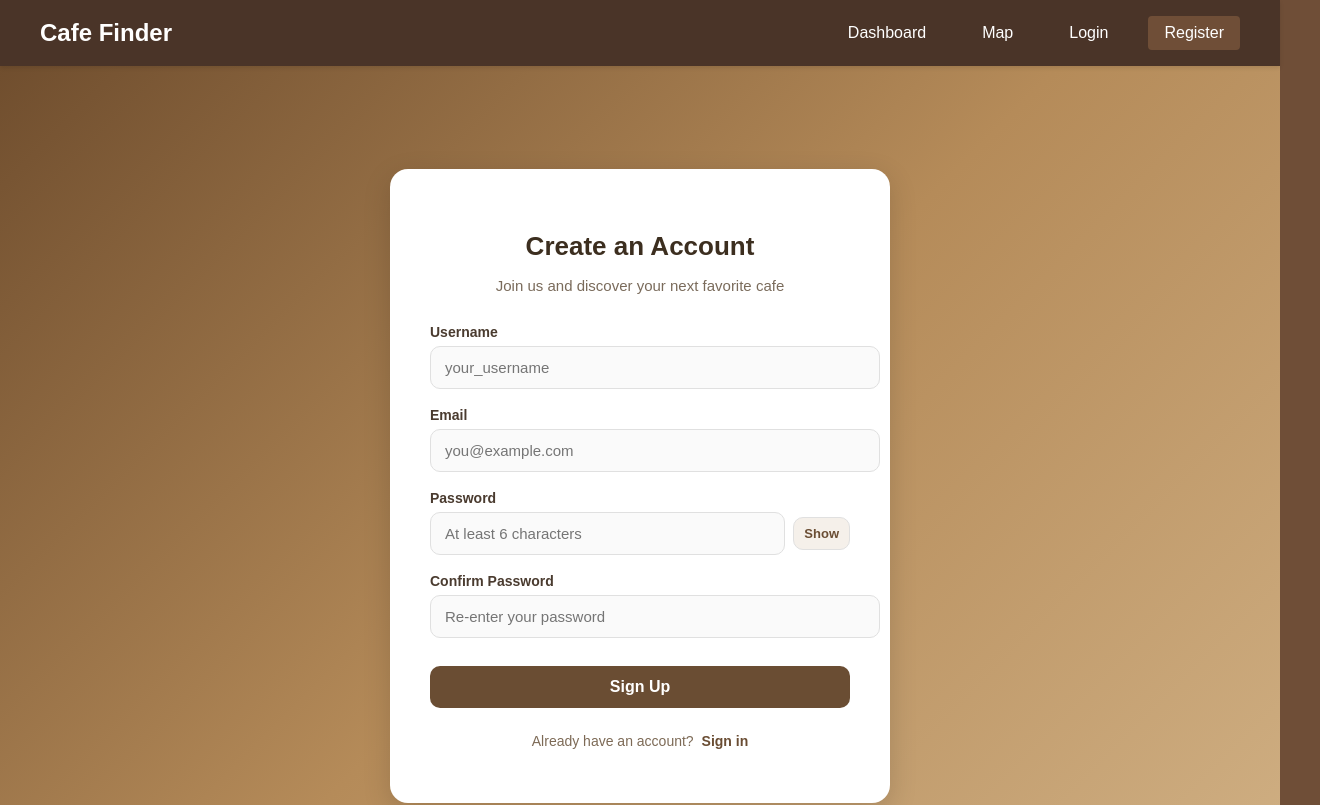
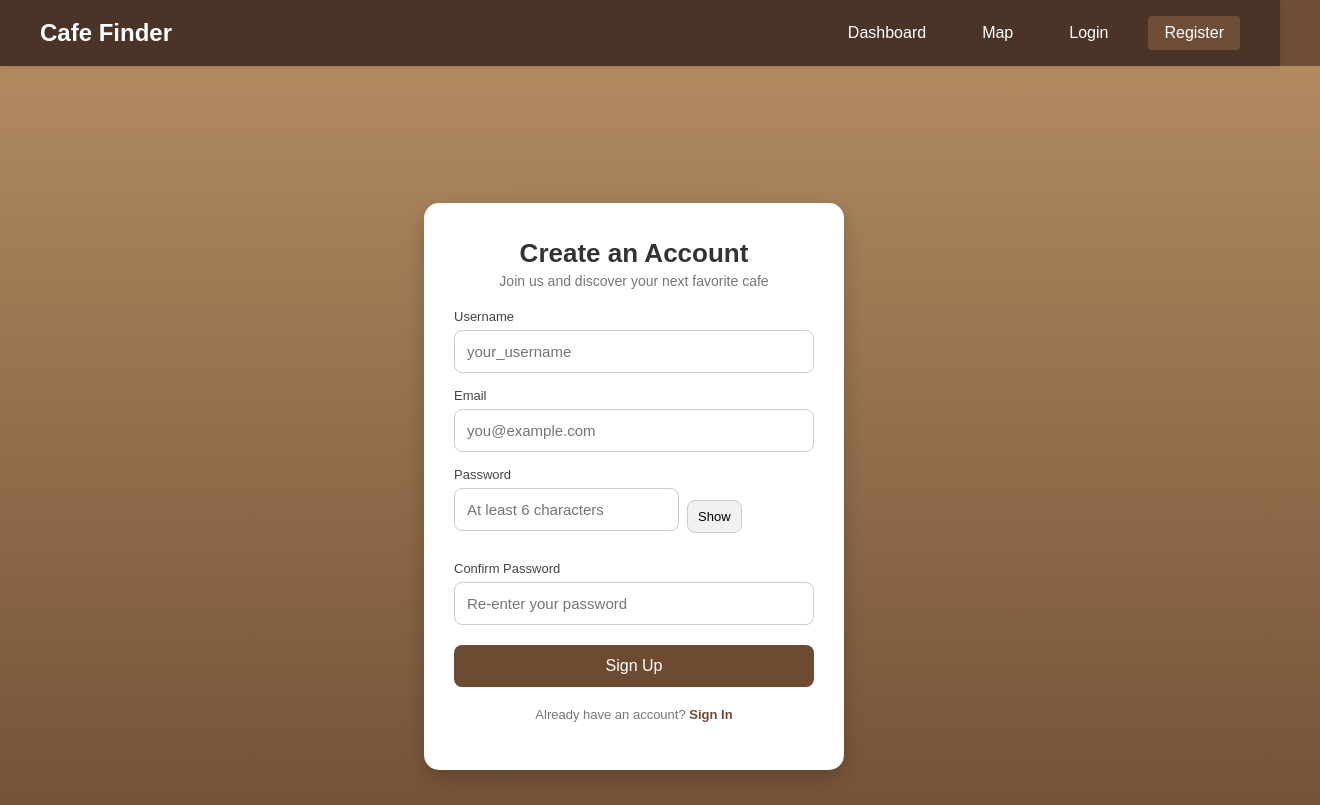
Before and after one commit to zhang-yuhui/CSCI-201-Project, a React (Create React App) app in the folder frontend/: page /register in a window 1280 px wide. Shown: the top 805 px of the page, 1320 px wide, since content can reach past the window. Built offline with nearby package versions, Linux system fonts and the light colour scheme.

Commit message:
Fixed UI centering for login/register pages, matched signup UI to login, added password features to signup, and updated AuthController backend validation

```diff
--- a/frontend/src/components/Login.js
+++ b/frontend/src/components/Login.js
@@ -90,7 +90,8 @@ const styles = {
     padding: '35px 30px',
     borderRadius: '15px',
     textAlign: 'center',
-    boxShadow: '0px 8px 20px rgba(0,0,0,0.2)'
+    boxShadow: '0px 8px 20px rgba(0,0,0,0.2)',
+    transform: 'translateX(-26px)'
   },
 
   icon: {
--- a/frontend/src/components/Register.js
+++ b/frontend/src/components/Register.js
@@ -1,5 +1,5 @@
 import React, { useState } from 'react';
-import { useNavigate, Link } from 'react-router-dom';
+import { useNavigate } from 'react-router-dom';
 import AuthService from '../services/AuthService';
 
 const Register = () => {
@@ -19,10 +19,9 @@ const Register = () => {
     setErrors({});
     setSuccess('');
 
-    // --- Frontend validation ---
     const newErrors = {};
 
-    // Username: min 3 chars, only letters/numbers/underscore
+    // Username validation
     if (!username || username.trim().length < 3) {
       newErrors.username = 'Username must be at least 3 characters.';
     } else if (!/^[a-zA-Z0-9_]+$/.test(username)) {
@@ -30,12 +29,12 @@ const Register = () => {
         'Username can only contain letters, numbers, or underscores.';
     }
 
-    // Simple email validation
+    // Email validation
     if (!email || !/^\S+@\S+\.\S+$/.test(email)) {
       newErrors.email = 'Please enter a valid email address.';
     }
 
-    // Password validation: 6+ chars, uppercase, lowercase, number, special char
+    // Password validation
     const passwordErrors = [];
     if (password.length < 6) {
       passwordErrors.push('at least 6 characters');
@@ -52,18 +51,23 @@ const Register = () => {
     if (!/[!@#$%^&*(),.?":{}|<>]/.test(password)) {
       passwordErrors.push('one special character');
     }
-
     if (passwordErrors.length > 0) {
       newErrors.password =
         'Password must contain ' + passwordErrors.join(', ') + '.';
     }
 
-    // Confirm password check
+    // Confirm password
     if (confirmPassword !== password) {
       newErrors.confirmPassword = 'Passwords do not match.';
     }
 
+    // If any frontend validation errors, show banner like Login + field errors
     if (Object.keys(newErrors).length > 0) {
+      const fieldMessages = Object.entries(newErrors)
+        .filter(([key]) => key !== 'general')
+        .map(([, msg]) => msg);
+      newErrors.general = fieldMessages.join(' ');
+
       setErrors(newErrors);
       return;
     }
@@ -73,11 +77,22 @@ const Register = () => {
     try {
       await AuthService.register(username, email, password);
       setSuccess('Registration successful! Redirecting...');
+      setErrors({});
       setTimeout(() => navigate('/login'), 1800);
     } catch (err) {
       const errorData = err.response?.data;
       if (typeof errorData === 'object' && errorData !== null) {
-        setErrors(errorData);
+        // backend might send field errors — also mirror into .general
+        const backendErrors = { ...errorData };
+        if (!backendErrors.general) {
+          const msgs = Object.values(backendErrors);
+          if (msgs.length > 0 && typeof msgs[0] === 'string') {
+            backendErrors.general = msgs.join(' ');
+          } else {
+            backendErrors.general = 'Registration failed. Please try again.';
+          }
+        }
+        setErrors(backendErrors);
       } else {
         setErrors({
           general: errorData || 'Registration failed. Please try again.',
@@ -98,8 +113,6 @@ const Register = () => {
         {success && <div style={styles.success}>{success}</div>}
 
         <form onSubmit={handleSubmit} style={styles.form}>
-          {/* USERNAME */}
-          <div style={styles.formGroup}>
           <label style={styles.label}>Username</label>
           <input
             type="text"
@@ -109,17 +122,14 @@ const Register = () => {
             minLength={3}
             style={{
               ...styles.input,
-                borderColor: errors.username ? '#c0392b' : '#e0e0e0',
+              borderColor: errors.username ? '#c0392b' : '#ccc',
             }}
             placeholder="your_username"
           />
           {errors.username && (
             <div style={styles.fieldError}>{errors.username}</div>
           )}
-          </div>
 
-          {/* EMAIL */}
-          <div style={styles.formGroup}>
           <label style={styles.label}>Email</label>
           <input
             type="email"
@@ -128,17 +138,14 @@ const Register = () => {
             required
             style={{
               ...styles.input,
-                borderColor: errors.email ? '#c0392b' : '#e0e0e0',
+              borderColor: errors.email ? '#c0392b' : '#ccc',
             }}
             placeholder="you@example.com"
           />
           {errors.email && (
             <div style={styles.fieldError}>{errors.email}</div>
           )}
-          </div>
 
-          {/* PASSWORD */}
-          <div style={styles.formGroup}>
           <label style={styles.label}>Password</label>
           <div style={styles.passwordWrapper}>
             <input
@@ -146,10 +153,9 @@ const Register = () => {
               value={password}
               onChange={(e) => setPassword(e.target.value)}
               required
-                minLength={6}
               style={{
                 ...styles.input,
-                  borderColor: errors.password ? '#c0392b' : '#e0e0e0',
+                borderColor: errors.password ? '#c0392b' : '#ccc',
               }}
               placeholder="At least 6 characters"
             />
@@ -164,10 +170,7 @@ const Register = () => {
           {errors.password && (
             <div style={styles.fieldError}>{errors.password}</div>
           )}
-          </div>
 
-          {/* CONFIRM PASSWORD */}
-          <div style={styles.formGroup}>
           <label style={styles.label}>Confirm Password</label>
           <input
             type={showPassword ? 'text' : 'password'}
@@ -176,142 +179,156 @@ const Register = () => {
             required
             style={{
               ...styles.input,
-                borderColor: errors.confirmPassword ? '#c0392b' : '#e0e0e0',
+              borderColor: errors.confirmPassword ? '#c0392b' : '#ccc',
             }}
             placeholder="Re-enter your password"
           />
           {errors.confirmPassword && (
             <div style={styles.fieldError}>{errors.confirmPassword}</div>
           )}
-          </div>
 
-          {/* SUBMIT */}
-          <button type="submit" disabled={loading} style={styles.button}>
+          <button
+            type="submit"
+            disabled={loading}
+            style={
+              loading
+                ? { ...styles.button, opacity: 0.8, cursor: 'not-allowed' }
+                : styles.button
+            }
+          >
             {loading ? 'Registering…' : 'Sign Up'}
           </button>
         </form>
 
-        <p style={styles.footerText}>
+        <p style={styles.signup}>
           Already have an account?{' '}
-          <Link to="/login" style={styles.footerLink}>
-            Sign in
-          </Link>
+          <a href="/login" style={styles.signupLink}>Sign In</a>
         </p>
       </div>
     </div>
   );
 };
 
-// ============ STYLES (Cindy's UI + your extras blended) ============
 const styles = {
   container: {
     minHeight: '100vh',
+    width: '100%',
+    background: 'linear-gradient(to bottom, #b18a60, #6d4b33)',
     display: 'flex',
     justifyContent: 'center',
     alignItems: 'center',
-    background: 'linear-gradient(135deg, #704e2e, #b58b59, #d0b084)',
     padding: '20px',
   },
+
   card: {
-    width: '100%',
-    maxWidth: '420px',
     backgroundColor: 'white',
-    padding: '40px',
-    borderRadius: '18px',
-    boxShadow: '0 8px 28px rgba(0,0,0,0.15)',
+    width: '360px',
+    padding: '35px 30px',
+    borderRadius: '15px',
     textAlign: 'center',
+    boxShadow: '0px 8px 20px rgba(0,0,0,0.2)',
+    transform: 'translateX(-26px)',
   },
+
   title: {
+    margin: 0,
     fontSize: '26px',
-    fontWeight: '700',
-    marginBottom: '8px',
-    color: '#3c2e1f',
+    fontWeight: 600,
+    color: '#333',
   },
+
   subtitle: {
-    marginBottom: '30px',
-    color: '#7a6b5b',
-    fontSize: '15px',
+    marginTop: '4px',
+    fontSize: '14px',
+    color: '#777',
   },
+
   form: {
+    marginTop: '20px',
     textAlign: 'left',
+    display: 'flex',
+    flexDirection: 'column',
   },
-  formGroup: {
-    marginBottom: '18px',
+
+  label: {
+    fontSize: '13px',
+    marginBottom: '6px',
+    color: '#444',
   },
-  label: {
-    display: 'block',
-    marginBottom: '6px',
-    fontSize: '14px',
-    color: '#4a3b2f',
-    fontWeight: '600',
-  },
+
   input: {
-    width: '100%',
-    padding: '12px 14px',
-    border: '1px solid #e0e0e0',
-    borderRadius: '10px',
-    backgroundColor: '#fafafa',
+    padding: '12px',
+    borderRadius: '8px',
+    border: '1px solid #ccc',
+    marginBottom: '15px',
     fontSize: '15px',
     outline: 'none',
-    transition: '0.2s',
   },
+
   passwordWrapper: {
     display: 'flex',
     alignItems: 'center',
     gap: '8px',
+    marginBottom: '15px',
   },
+
   showPasswordBtn: {
     padding: '8px 10px',
-    borderRadius: '10px',
-    border: '1px solid #e0e0e0',
-    backgroundColor: '#f5f0ea',
+    borderRadius: '8px',
+    border: '1px solid #ccc',
+    backgroundColor: '#f1f1f1',
     cursor: 'pointer',
     fontSize: '13px',
+  },
+
+  button: {
+    padding: '12px',
+    backgroundColor: '#6d4b33',
+    color: 'white',
+    border: 'none',
+    borderRadius: '8px',
+    fontSize: '16px',
+    cursor: 'pointer',
+    marginTop: '5px',
+  },
+
+  signup: {
+    marginTop: '20px',
+    fontSize: '13px',
+    color: '#777',
+  },
+
+  signupLink: {
+    color: '#6d4b33',
     fontWeight: '600',
-    color: '#6a4d33',
+    textDecoration: 'none',
   },
-  button: {
-    width: '100%',
+
+  error: {
+    backgroundColor: '#f8d7da',
+    color: '#721c24',
     padding: '12px',
-    marginTop: '10px',
-    backgroundColor: '#6a4d33',
-    color: 'white',
-    fontSize: '16px',
-    border: 'none',
-    borderRadius: '10px',
-    cursor: 'pointer',
-    fontWeight: '600',
-    transition: '0.2s',
+    borderRadius: '4px',
+    marginBottom: '20px',
+    marginTop: '15px',
+    textAlign: 'center',
   },
-  error: {
-    backgroundColor: '#fdecea',
-    color: '#c0392b',
-    padding: '12px',
-    borderRadius: '8px',
-    marginBottom: '15px',
-  },
+
   fieldError: {
     color: '#c0392b',
-    fontSize: '13px',
-    marginTop: '6px',
+    fontSize: '12px',
+    marginTop: '-8px',
+    marginBottom: '10px',
   },
+
   success: {
     backgroundColor: '#e9f7ef',
     color: '#1e8449',
     padding: '12px',
-    borderRadius: '8px',
-    marginBottom: '15px',
-  },
-  footerText: {
-    marginTop: '25px',
-    color: '#7d6a56',
-    fontSize: '14px',
-  },
-  footerLink: {
-    marginLeft: '4px',
-    color: '#6a4d33',
-    fontWeight: '600',
-    textDecoration: 'none',
+    borderRadius: '4px',
+    marginTop: '15px',
+    marginBottom: '10px',
+    textAlign: 'center',
   },
 };
 
```
Lines whose indentation alone changed are shown as unchanged.
